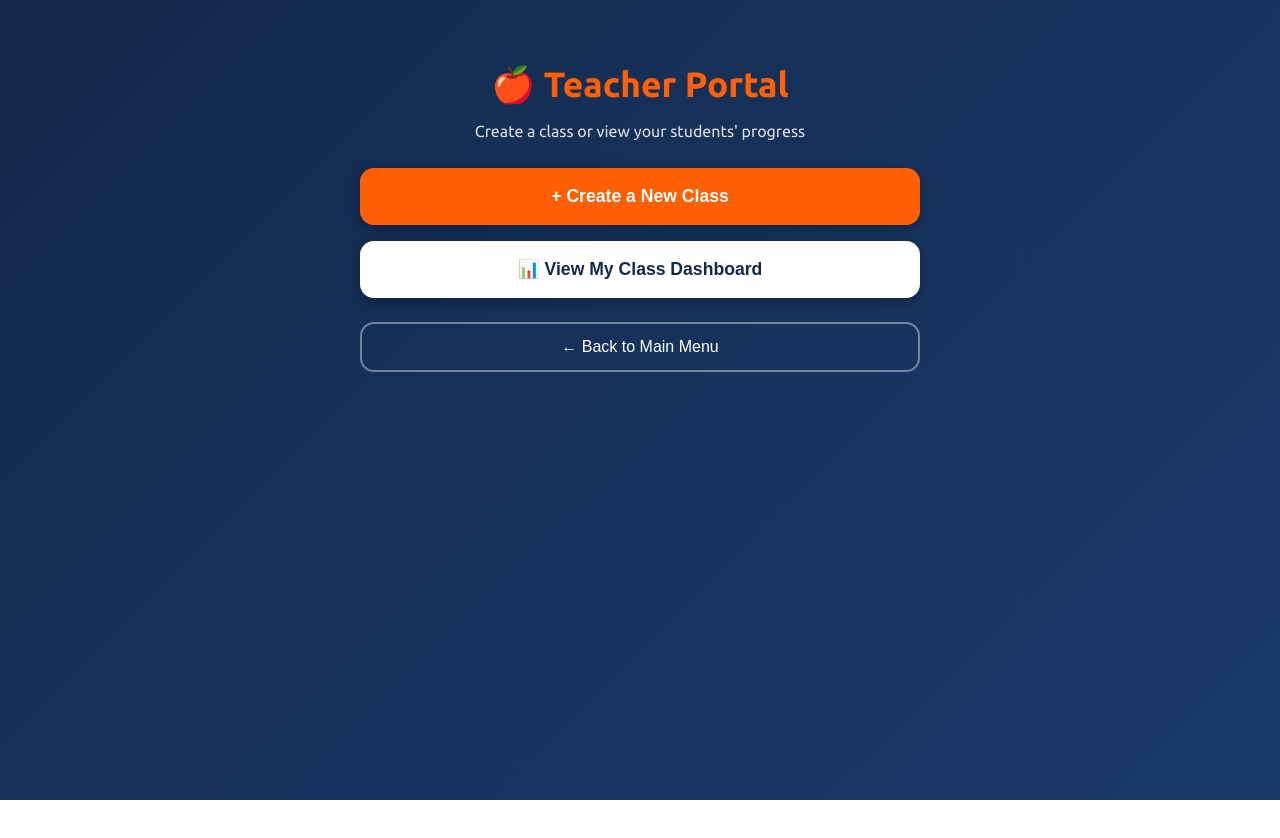
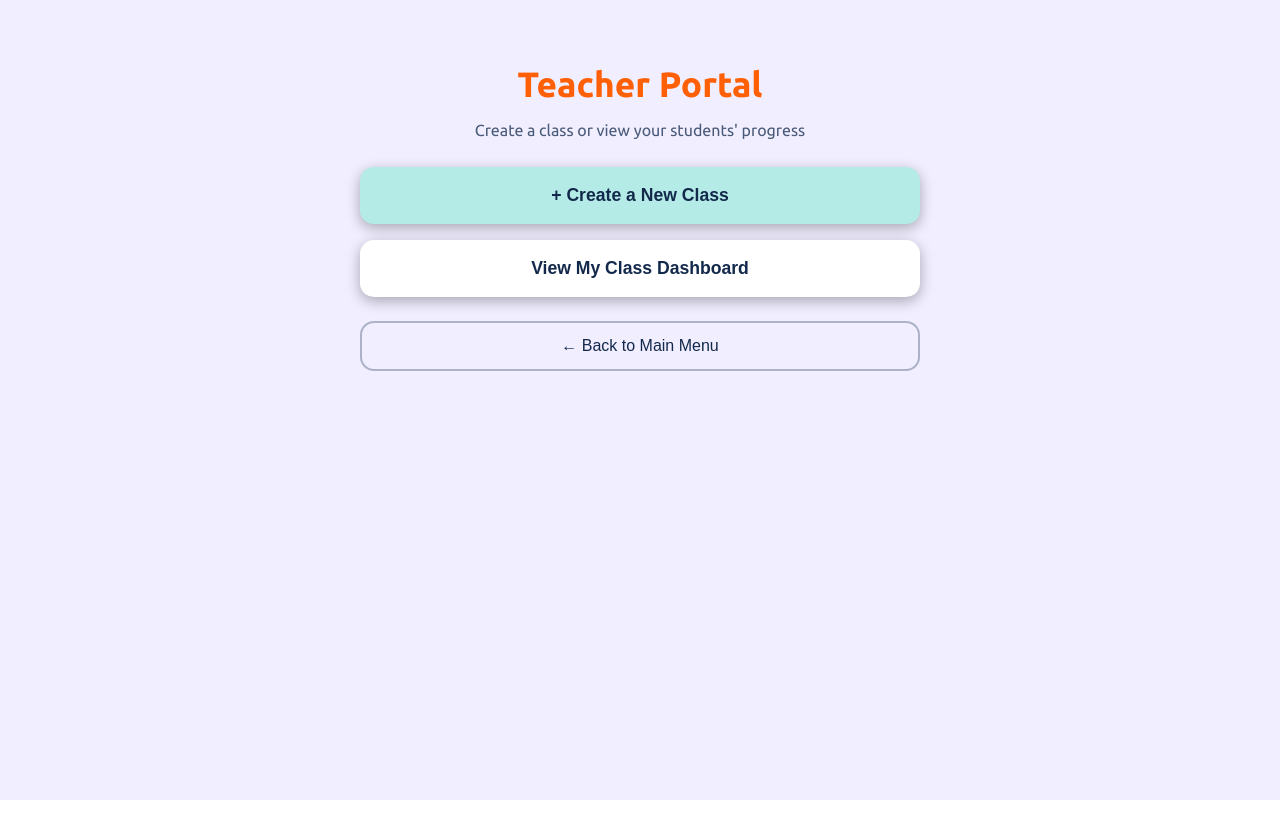
Before and after one commit to mahnoor670/algorithm-storybook, a React (Create React App) app in the folder client/: page /teacher in a window 1280 px wide. Shown: the top 838 px of the page. Built offline with nearby package versions, Linux system fonts and the light colour scheme.

Commit message:
fixing up ui

```diff
--- a/client/src/MainMenu.js
+++ b/client/src/MainMenu.js
@@ -129,7 +129,7 @@ export default function Menu() {
         {joinedClassName ? (
           <div style={{ textAlign: "center" }}>
             <p style={{ margin: "0 0 8px", color: "#13294B", fontWeight: "bold" }}>
-              ✅ Playing as <span style={{ color: "#FF5F05" }}>{studentName}</span> in <span style={{ color: "#FF5F05" }}>{joinedClassName}</span>
+              Playing as <span style={{ color: "#FF5F05" }}>{studentName}</span> in <span style={{ color: "#FF5F05" }}>{joinedClassName}</span>
             </p>
             <button onClick={handleLeaveClass} style={{
               background: "#f0f0f0", color: "#13294B", border: "none", padding: "8px 16px",
@@ -139,7 +139,7 @@ export default function Menu() {
         ) : (
           <>
             <p style={{ margin: "0 0 12px", color: "#13294B", fontWeight: "bold", fontSize: "0.95rem" }}>
-              🎓 Join a Class (optional)
+               Join a Class (optional)
             </p>
             <div style={{ display: "flex", gap: "8px", flexWrap: "wrap" }}>
               <input
@@ -249,7 +249,7 @@ export default function Menu() {
           background: "transparent", color: "#13294B", border: "2px solid #13294B",
           padding: "12px 28px", borderRadius: "12px", fontSize: "0.95rem", fontWeight: "bold",
           cursor: "pointer"
-        }}>🍎 Teacher Portal</button>
+        }}>Teacher Portal</button>
       </div>
     </div>
   );
--- a/client/src/Teacher.js
+++ b/client/src/Teacher.js
@@ -19,7 +19,7 @@ const styles = `
   }
   .teacher-input:focus {
     outline: none;
-    border-color: #FF5F05 !important;
+    border-color: #b4ebe7ff !important;
   }
 `;
 
@@ -87,21 +87,21 @@ export default function Teacher() {
       }}>
         <div style={{
           position: "fixed", top: 0, left: 0, width: "100%", height: "100%",
-          background: "linear-gradient(135deg, #13294B, #1a3a6b)", zIndex: 0
+          background: "#F0EEFF", zIndex: 0
         }} />
 
         <div style={{ zIndex: 10, width: "100%", maxWidth: "560px" }}>
           <h1 style={{ color: "#FF5F05", textAlign: "center", fontSize: "2.2rem", marginBottom: "4px" }}>
-            🍎 Teacher Portal
+            Teacher Portal
           </h1>
-          <p style={{ color: "white", textAlign: "center", marginBottom: "28px", opacity: 0.85 }}>
+          <p style={{ color: "#13294B", textAlign: "center", marginBottom: "28px", opacity: 0.75 }}>
             Create a class or view your students' progress
           </p>
 
           {mode === "choose" && (
             <div style={{ display: "flex", flexDirection: "column", gap: "16px" }}>
               <button onClick={() => setMode("create")} style={{
-                background: "#FF5F05", color: "white", border: "none", padding: "18px",
+                background: "#b4ebe7ff", color: "#13294B", border: "none", padding: "18px",
                 borderRadius: "14px", fontSize: "1.1rem", fontWeight: "bold", cursor: "pointer",
                 boxShadow: "0 4px 14px rgba(0,0,0,0.3)"
               }}>+ Create a New Class</button>
@@ -109,9 +109,9 @@ export default function Teacher() {
                 background: "white", color: "#13294B", border: "none", padding: "18px",
                 borderRadius: "14px", fontSize: "1.1rem", fontWeight: "bold", cursor: "pointer",
                 boxShadow: "0 4px 14px rgba(0,0,0,0.3)"
-              }}>📊 View My Class Dashboard</button>
+              }}>View My Class Dashboard</button>
               <button onClick={() => navigate("/")} style={{
-                background: "transparent", color: "white", border: "2px solid rgba(255,255,255,0.4)",
+                background: "transparent", color: "#13294B", border: "2px solid rgba(19,41,75,0.3)",
                 padding: "14px", borderRadius: "14px", fontSize: "1rem", cursor: "pointer", marginTop: "8px"
               }}>← Back to Main Menu</button>
             </div>
@@ -123,7 +123,7 @@ export default function Teacher() {
               <input
                 className="teacher-input"
                 type="text"
-                placeholder="Your name"
+                placeholder="Teacher name"
                 value={teacherName}
                 onChange={e => setTeacherName(e.target.value)}
                 style={{ width: "100%", padding: "12px", borderRadius: "10px", border: "2px solid #ddd", fontSize: "1rem", marginBottom: "12px", boxSizing: "border-box", fontFamily: "'Ubuntu', sans-serif" }}
@@ -131,7 +131,7 @@ export default function Teacher() {
               <input
                 className="teacher-input"
                 type="text"
-                placeholder="Class name (e.g. Period 3 CS)"
+                placeholder="Class name (e.g.  Period 7 AP CSA)"
                 value={className}
                 onChange={e => setClassName(e.target.value)}
                 style={{ width: "100%", padding: "12px", borderRadius: "10px", border: "2px solid #ddd", fontSize: "1rem", marginBottom: "12px", boxSizing: "border-box", fontFamily: "'Ubuntu', sans-serif" }}
@@ -150,7 +150,7 @@ export default function Teacher() {
 
           {mode === "create" && createdClass && (
             <div style={{ background: "white", borderRadius: "18px", padding: "28px", textAlign: "center", animation: "fadeIn 0.3s ease-out" }}>
-              <h2 style={{ color: "#2d8a1e", marginTop: 0 }}>Class Created! 🎉</h2>
+              <h2 style={{ color: "#2d8a1e", marginTop: 0 }}>Class Created</h2>
               <p style={{ color: "#13294B" }}>Share this join code with your students:</p>
               <div style={{
                 background: "#fff8f0", border: "3px dashed #FF5F05", borderRadius: "14px",
```
